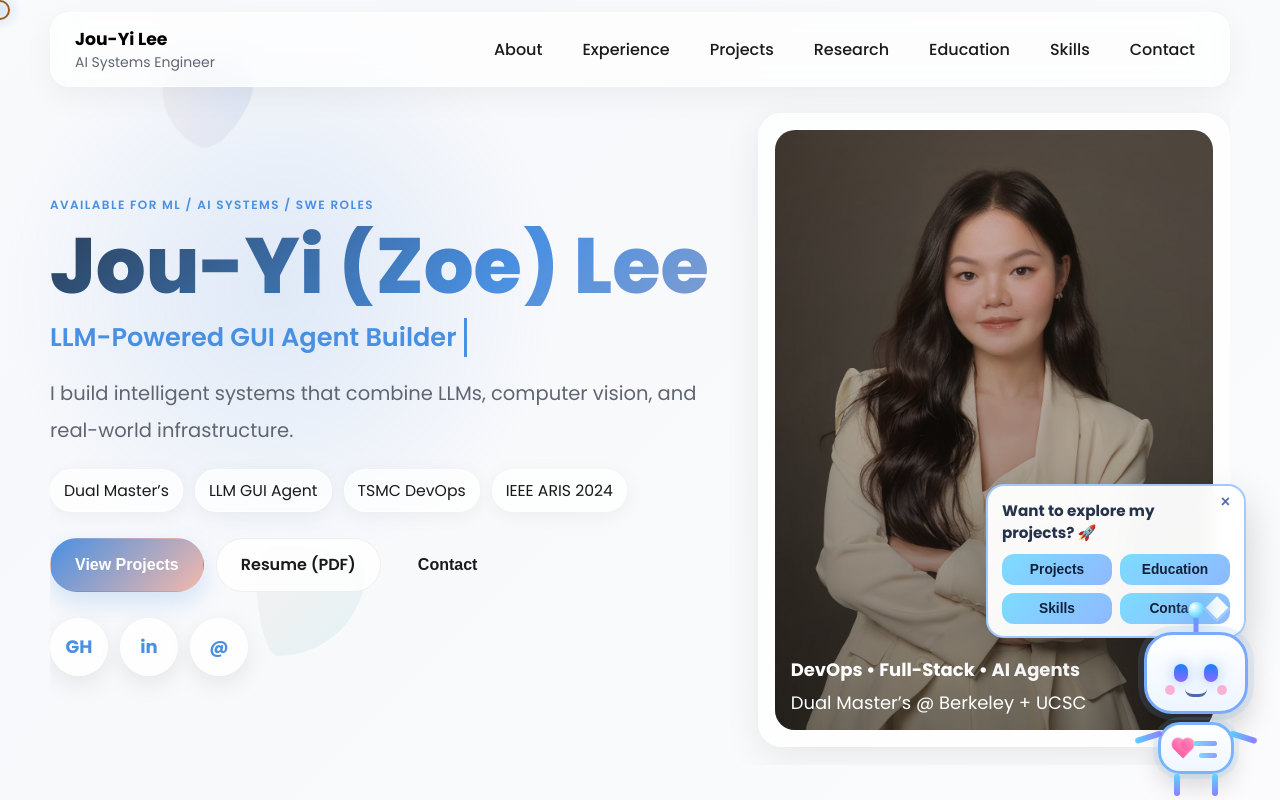
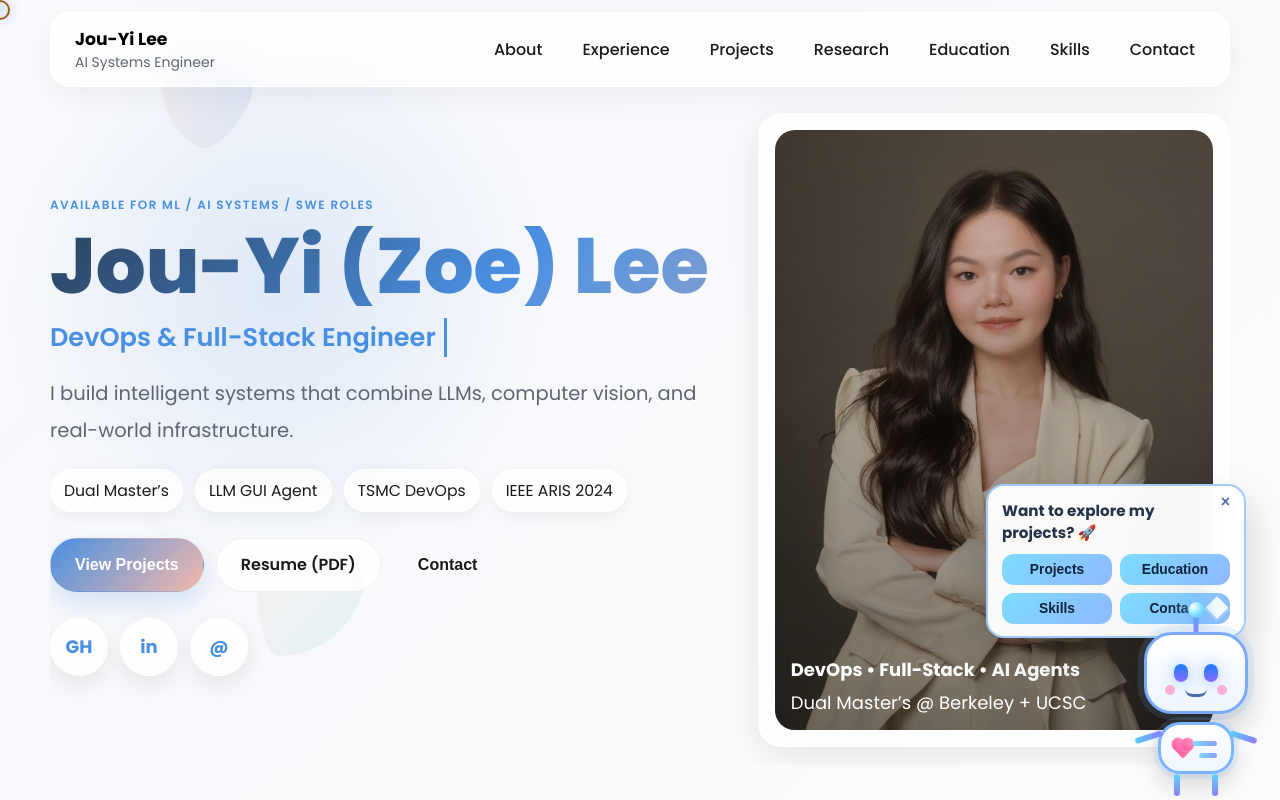
Before and after one commit to ZoeLee23277789/my-portfolio, a React (Create React App) app: page / in a window 1280 px wide. Shown: the top 800 px of the page. Built offline with nearby package versions, Linux system fonts and the light colour scheme.

Commit message:
feat: add Adobe slide links for single action and dynamic planning

```diff
--- a/src/Home.js
+++ b/src/Home.js
@@ -2,7 +2,8 @@ import React, { useEffect, useMemo, useState } from "react";
 import profilePic from "./Photo_3.jpg";
 
 const roles = [
-  "AI Systems Engineer",
+  "Software Engineer",
+  "AI Engineer",
   "DevOps & Full-Stack Engineer",
   "LLM-Powered GUI Agent Builder",
   "Machine Learning Engineer",
```
